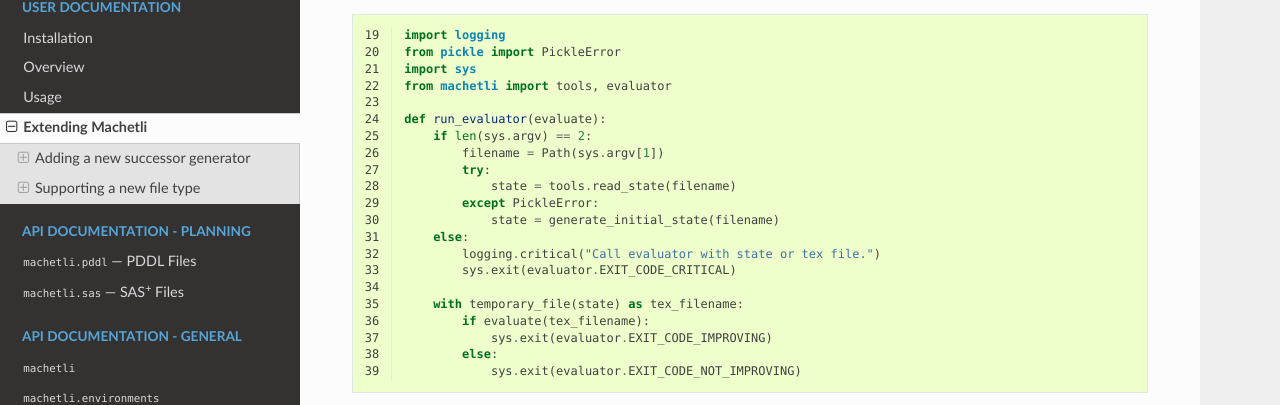
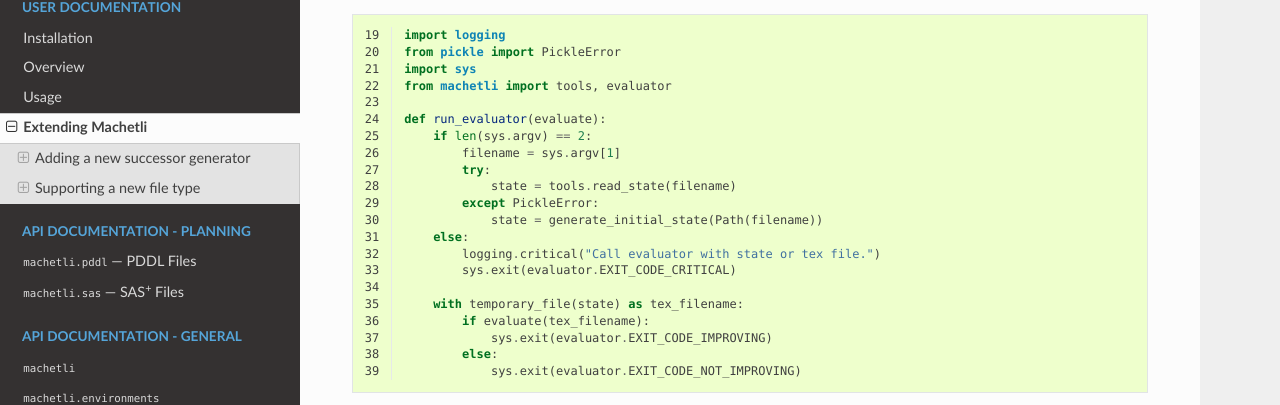
Before and after one commit to aibasel/machetli, a Sphinx documentation site: the page built from docs/extending-machetli.rst, in a window 1280 px wide and 900 px high, scrolled down 2431 px. Shown: the part 114-519 px from the top of the window. Built offline with Sphinx 7.4.7 and the Read the Docs theme 3.1.0, drawn with Linux system fonts in a browser that asks for light colours.

```diff
--- a/docs/extending-machetli.rst
+++ b/docs/extending-machetli.rst
@@ -166,11 +166,11 @@ For added convenience, we implement a ``run_successor`` function:
 
     def run_evaluator(evaluate):
         if len(sys.argv) == 2:
-            filename = Path(sys.argv[1])
+            filename = sys.argv[1]
             try:
                 state = tools.read_state(filename)
             except PickleError:
-                state = generate_initial_state(filename)
+                state = generate_initial_state(Path(filename))
         else:
             logging.critical("Call evaluator with state or tex file.")
             sys.exit(evaluator.EXIT_CODE_CRITICAL)
```
